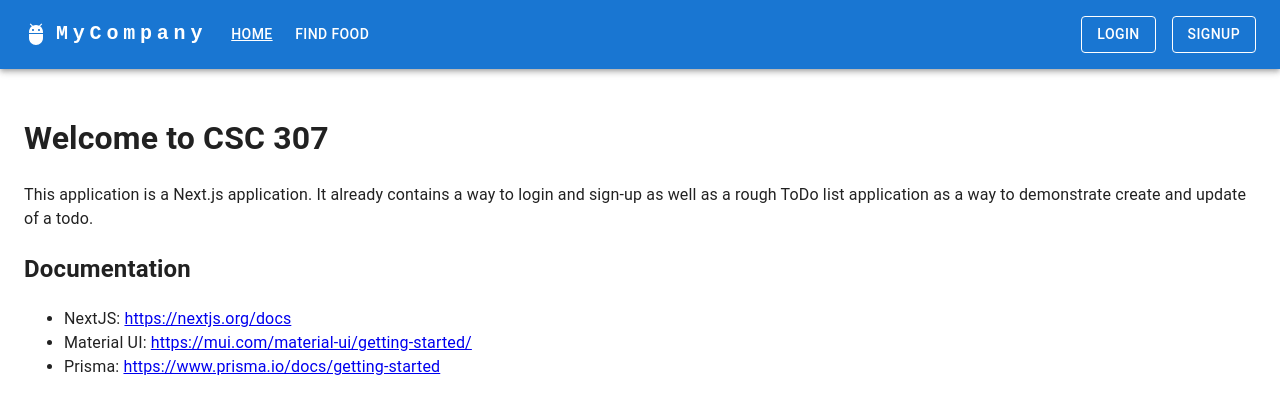
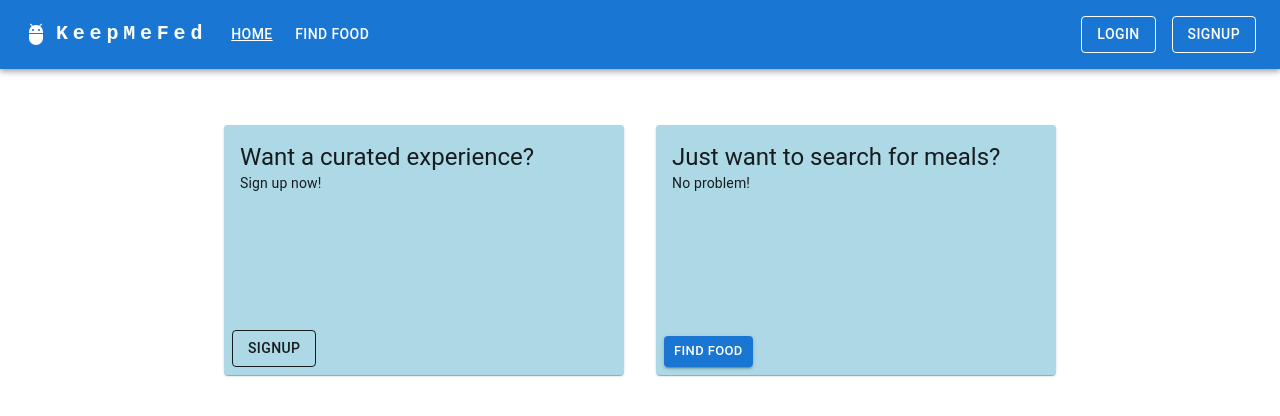
Before and after one commit to mxsluu/Keep-Me-Fed, a Next.js app: page / in a window 1280 px wide. Shown: the top 416 px of the page. Built offline with nearby package versions, Linux system fonts and the light colour scheme; no server answers.

Commit message:
home page non-login

```diff
--- a/src/app/layout.js
+++ b/src/app/layout.js
@@ -2,8 +2,8 @@ import { Inter } from 'next/font/google'
 import RootLayout from './RootLayout';
 import AuthProvider from './AuthProvider';
 
-const inter = Inter({ subsets: ['latin'] })
-const COMPANY_NAME = "MyCompany";
+const inter = Inter({ subsets: ['greek'] })
+const COMPANY_NAME = "KeepMeFed";
 
 export const metadata = {
   title: COMPANY_NAME
--- a/src/app/page.js
+++ b/src/app/page.js
@@ -1,19 +1,72 @@
-import Image from 'next/image'
+import Link from 'next/link';
+import Image from 'next/image';
+import { Button, Card, CardActions, CardContent, Typography } from '@mui/material';
+import Signup from './Signup'; // import the Signup component
 
 export default function Home() {
+  // Define the style for the cards here to avoid repetition
+  const cardStyle = {
+    width: '400px', // Increase the width
+    height: '250px', // Increase the height
+    display: 'flex',
+    flexDirection: 'column',
+    justifyContent: 'space-between', // This will space out the content and actions
+    backgroundColor: '#ADD8E6',
+  };
+
   return (
-    <>
-      <h1>Welcome to CSC 307</h1>
-      <p>
-        This application is a Next.js application. It already contains a way to login and sign-up as well as a rough ToDo list application as a way to demonstrate create and update of a todo.
-      </p>
-      <h2>Documentation</h2>
-      <ul>
-        <li>NextJS: <a href="https://nextjs.org/docs">https://nextjs.org/docs</a></li>
-        <li>Material UI: <a href="https://mui.com/material-ui/getting-started/">https://mui.com/material-ui/getting-started/</a></li>
-        <li>Prisma: <a href="https://www.prisma.io/docs/getting-started">https://www.prisma.io/docs/getting-started</a></li>
-      </ul>
-      <h2></h2>
-    </>
+    <div style={{ display: 'flex', justifyContent: 'center', alignItems: 'center', gap: '2rem', padding: '2rem' }}>
+      <Card style={cardStyle}>
+        <CardContent>
+          <Typography variant="h5" component="div">
+            Want a curated experience?
+          </Typography>
+          <Typography variant="body2">
+            Sign up now!
+          </Typography>
+        </CardContent>
+        <CardActions>
+          <Signup /> {/* Use the Signup component directly instead of Link */}
+        </CardActions>
+      </Card>
+
+      <Card style={cardStyle}>
+        <CardContent>
+          <Typography variant="h5" component="div">
+            Just want to search for meals?
+          </Typography>
+          <Typography variant="body2">
+            No problem!
+          </Typography>
+        </CardContent>
+        <CardActions>
+          <Link href="/findfood" passHref>
+            <Button size="small" variant="contained">Find Food</Button>
+          </Link>
+        </CardActions>
+      </Card>
+    </div>
   )
 }
+
+
+
+
+
+// export default function Home() {
+//   return (
+//     <>
+//       <h1>Welcome to CSC 307</h1>
+//       <p>
+//         This application is a Next.js application. It already contains a way to login and sign-up as well as a rough ToDo list application as a way to demonstrate create and update of a todo.
+//       </p>
+//       <h2>Documentation</h2>
+//       <ul>
+//         <li>NextJS: <a href="https://nextjs.org/docs">https://nextjs.org/docs</a></li>
+//         <li>Material UI: <a href="https://mui.com/material-ui/getting-started/">https://mui.com/material-ui/getting-started/</a></li>
+//         <li>Prisma: <a href="https://www.prisma.io/docs/getting-started">https://www.prisma.io/docs/getting-started</a></li>
+//       </ul>
+//       <h2></h2>
+//     </>
+//   )
+// }
```
